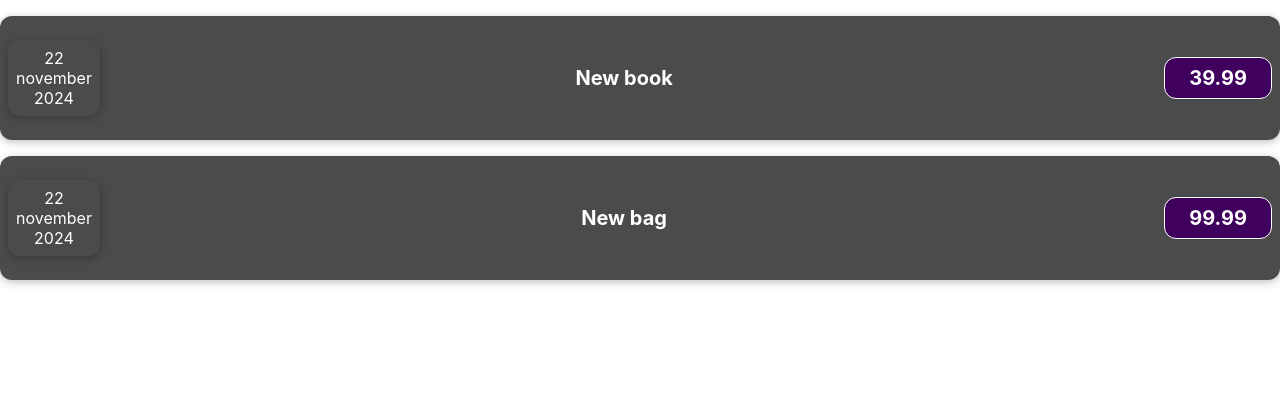
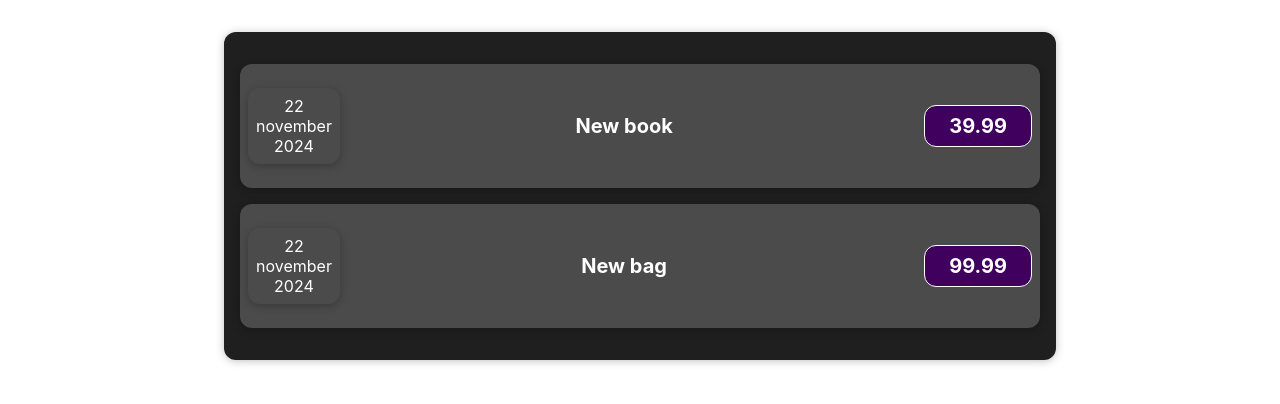
Before and after one commit to margitviigi/expenses, a React (Create React App) app: page / in a window 1280 px wide. Shown: the top 404 px of the page. Built offline with nearby package versions, Linux system fonts and the light colour scheme.

Commit message:
expenses

```diff
--- a/src/App.js
+++ b/src/App.js
@@ -1,5 +1,5 @@
 import './App.css';
-import ExpenseItem from './components/ExpenseItem';
+import Expenses from './components/Expenses';
 
 const App = () =>{
   const expenses = [
@@ -16,8 +16,7 @@
 ]
   return (
     <div className="App">
-      <ExpenseItem data={expenses[0]} />
-      <ExpenseItem data={expenses[1]} />
+      <Expenses expenses={expenses} />
     </div>
   );
 }
--- /dev/null
+++ b/src/components/Expenses.css
@@ -0,0 +1,9 @@
+.expenses {
+    padding: 1rem;
+    background-color: rgb(31, 31, 31);
+    margin: 2rem auto;
+    width: 50rem;
+    max-width: 95%;
+    border-radius: 12px;
+    box-shadow: 0 1px 8px rgba(0, 0, 0, 0.25);
+}
--- /dev/null
+++ b/src/components/Expenses.js
@@ -0,0 +1,12 @@
+import './Expenses.css'
+import ExpenseItem from "./ExpenseItem"
+
+const Expenses = (props) => {
+    return (
+        <div className='expenses'>
+            <ExpenseItem data={props.expenses[0]}/>
+            <ExpenseItem data={props.expenses[1]}/>
+        </div>
+    )
+}
+export default Expenses
```
